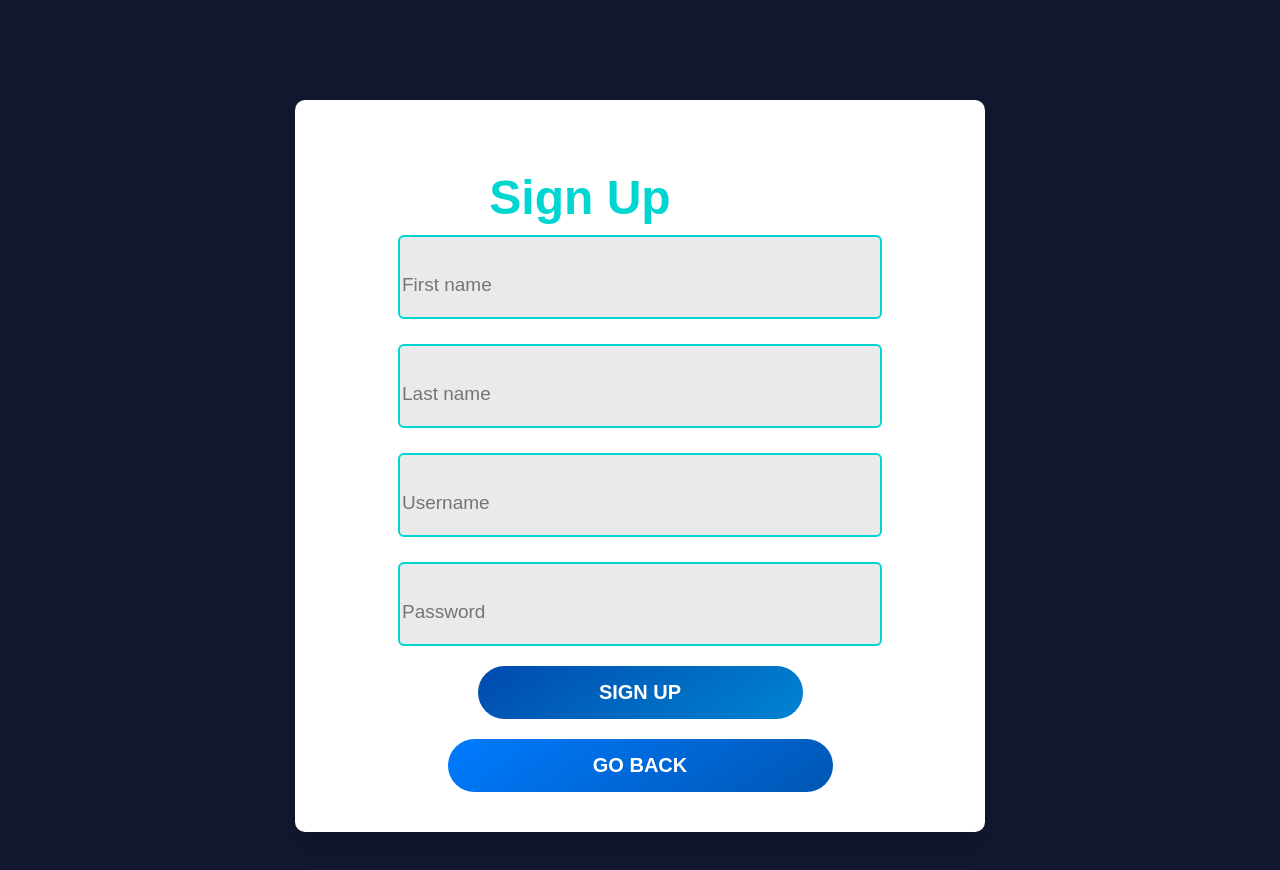
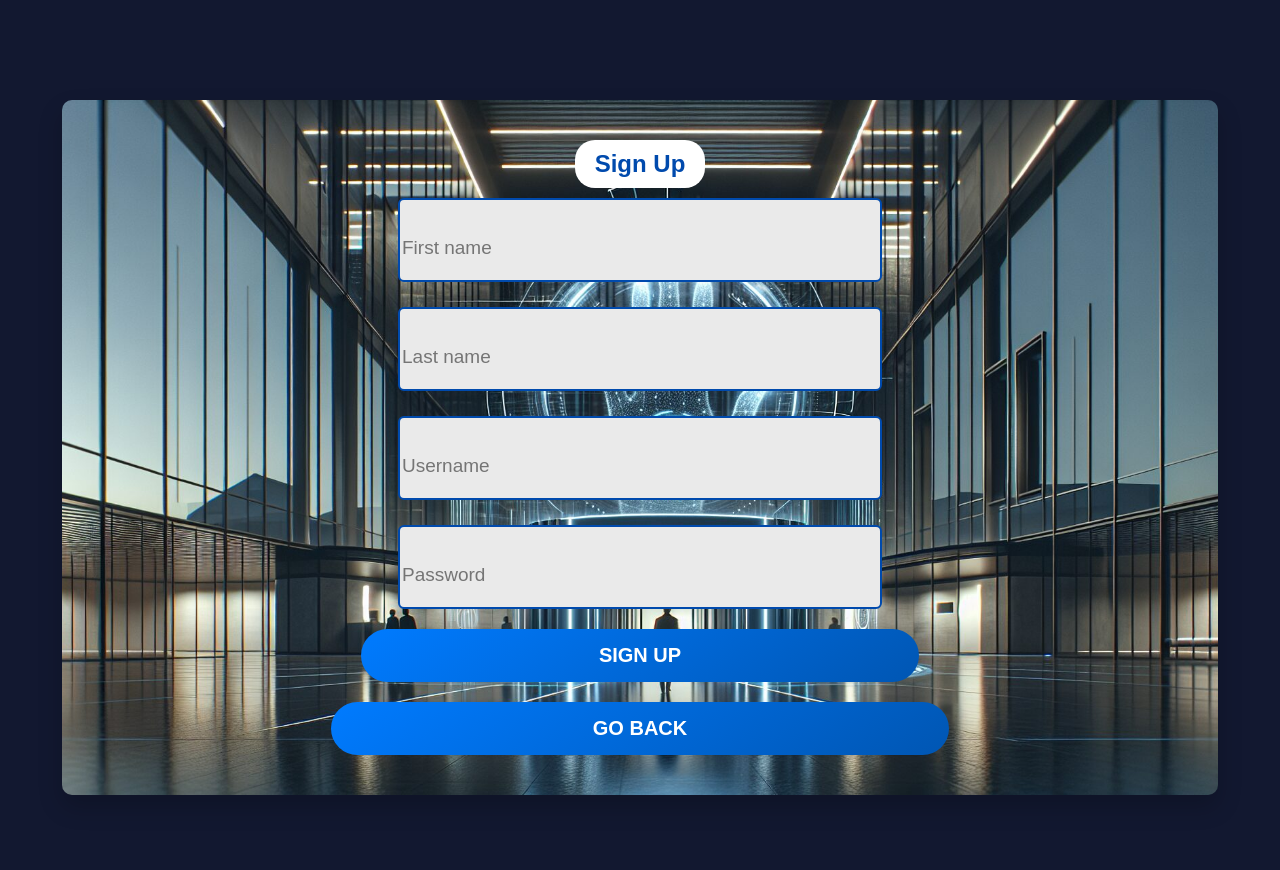
Before and after one commit to santosbogo/AccessControl, a React (Create React App) app in the folder src/main/frontend/: page /signup in a window 1280 px wide. After the commit the page ends 835 px from the top, so only its background shows below. Built offline with nearby package versions, Linux system fonts and the light colour scheme.

Commit message:
frontend modifications

```diff
--- a/src/main/frontend/src/Components/GetStarted/Login.css
+++ b/src/main/frontend/src/Components/GetStarted/Login.css
@@ -36,13 +36,6 @@
     margin-top: 30px;
 }
 
-.login-title {
-    display: flex;
-    flex-direction: column;
-    align-items: center;
-    margin-right: 100px;
-}
-
 .logo img {
     width: 150px;
     margin-right: 5px;
@@ -52,11 +45,12 @@
     color: #004aad; /* Azul oscuro */
     font-size: 24px; /* Tamaño de fuente ajustado */
     font-weight: bold; /* Texto en negrita */
-    margin-bottom: 20px; /* Espaciado inferior */
+    margin-bottom: 10px; /* Espaciado inferior */
     padding: 10px 20px; /* Ajustar el espacio alrededor del texto */
     background-color: white; /* Fondo blanco */
     border-radius: 20px;
 }
+
 .login-inputs {
     display: flex;
     flex-direction: column;
@@ -70,7 +64,7 @@
     width: 480px;
     height: 80px;
     background: #eaeaea;
-    border-color: #00d6d1;
+    border-color: #004aad; /* Borde azul oscuro */
     border-style: solid;
     border-width: 2px;
     border-radius: 6px;
--- a/src/main/frontend/src/Components/GetStarted/SignUp.css
+++ b/src/main/frontend/src/Components/GetStarted/SignUp.css
@@ -1,11 +1,11 @@
-
-
 .signup-container {
     display: flex;
     flex-direction: column;
     align-items: center;
-    background: #fff;
-    width: 650px;
+    background: #fff url("../../../public/accessControl.jpeg") no-repeat center;
+    background-size: cover; /* Ajusta el tamaño del fondo */
+    width: 90%; /* Ancho del contenedor */
+    max-width: 1200px; /* Ancho máximo del contenedor */
     padding: 40px 20px;
     margin: 80px auto 20px auto;
     box-shadow: 0 12px 24px rgba(0, 0, 0, 0.2);
@@ -13,26 +13,27 @@
     transition: transform 0.3s ease, box-shadow 0.3s ease;
 }
 
+.logo img {
+    width: 200px; /* Ajusta el tamaño de la foto */
+    margin-right: 5px;
+}
+
+
 .signup-container:hover {
     transform: translateY(-5px);
     box-shadow: 0 15px 30px rgba(0, 0, 0, 0.25);
 }
 
-.signup-header {
-    display: flex;
-    flex-direction: row;
-    align-items: center;
-    justify-content: center;
-    gap: 20px;
-    width: 100%;
-    margin-top: 30px;
-}
 
-.signup-title {
-    display: flex;
-    flex-direction: column;
-    align-items: center;
-    margin-right: 100px;
+
+.title {
+    color: #004aad; /* Azul oscuro */
+    font-size: 24px; /* Tamaño de fuente ajustado */
+    font-weight: bold; /* Texto en negrita */
+    margin-bottom: 10px; /* Espaciado inferior */
+    padding: 10px 20px; /* Ajustar el espacio alrededor del texto */
+    background-color: white; /* Fondo blanco */
+    border-radius: 20px;
 }
 
 
@@ -41,37 +42,31 @@
     margin-right: 5px;
 }
 
-.text{
-    color: #00d6d1;
-    font-size: 48px;
-    font-weight: 700;
-    margin-bottom: 10px;
-}
 
-.signup-inputs{
+.signup-inputs {
     display: flex;
     flex-direction: column;
     gap: 25px;
 }
 
-.signup-input{
+.signup-input {
     display: flex;
     align-items: center;
     margin: auto;
     width: 480px;
     height: 80px;
     background: #eaeaea;
-    border-color: #00d6d1;
+    border-color: #004aad; /* Borde azul oscuro */
     border-style: solid;
     border-width: 2px;
     border-radius: 6px;
 }
 
-.signup-input img{
+.signup-input img {
     margin: 0px 30px;
 }
 
-.signup-input input{
+.signup-input input {
     height: 50px;
     width: 400px;
     background: transparent;
@@ -80,54 +75,8 @@
     font-size: 19px;
     border-radius: 25px;
 }
-.signup-button {
-    padding: 15px 30px;
-    border: none;
-    border-radius: 30px;
-    color: #fff;
-    font-size: 20px;
-    font-weight: 600;
-    text-transform: uppercase;
-    cursor: pointer;
-    transition: background-color 0.3s ease, transform 0.2s ease, box-shadow 0.2s ease;
-    width: 50%;
-    font-family: 'Poppins', sans-serif;
-    background-image: linear-gradient(145deg, #004aad, #0084d1);
-    display: flex;
-    justify-content: center;
-    align-items: center;
-    outline: none;
-    margin-top: 20px;
-}
 
-.signup-button:hover {
-    background-image: linear-gradient(145deg, #00d6d1, #00b2aa);
-    transform: scale(1.05);
-    box-shadow: 0 4px 8px rgba(0,0,0,0.2);
-}
-
-.signup-input {
-    position: relative;
-}
-
-.error-message {
-    position: absolute;
-    top: 100%;
-    left: 50%;
-    transform: translateX(-50%);
-    width: calc(100% - 20px);
-    margin-top: 8px;
-    padding: 10px;
-    background-color: #ffdddd;
-    color: #d8000c;
-    border: 1px solid #d8000c;
-    border-radius: 4px;
-    text-align: center;
-    box-shadow: 0px 2px 4px rgba(0, 0, 0, 0.2);
-    z-index: 10;
-}
-
-
+.signup-button,
 .Go-back-button {
     padding: 15px 30px;
     border: none;
@@ -140,16 +89,18 @@
     transition: background-color 0.3s ease, transform 0.2s ease, box-shadow 0.2s ease;
     width: 50%;
     font-family: 'Poppins', sans-serif;
-    background-image: linear-gradient(145deg, #004aad, #0084d1);
+    background-image: linear-gradient(145deg, #007bff, #0056b3);
     display: flex;
     justify-content: center;
     align-items: center;
     outline: none;
     margin-top: 20px;
+    text-decoration: none; /* Remover subrayado */
 }
 
+.sign-button:hover,
 .Go-back-button:hover {
-    background-image: linear-gradient(145deg, #00d6d1, #00b2aa);
+    background-image: linear-gradient(145deg, #004aad, #003379); /* Azul oscuro para el hover */
     transform: scale(1.05);
     box-shadow: 0 4px 8px rgba(0,0,0,0.2);
 }
--- a/src/main/frontend/src/Components/GetStarted/SignUp.jsx
+++ b/src/main/frontend/src/Components/GetStarted/SignUp.jsx
@@ -18,7 +18,7 @@ const SignUp = () => {
         <div className="signup-container">
             <div className="signup-header">
                 <div className="signup-title">
-                    <div className="text"> Sign Up</div>
+                    <div className="title"> Sign Up</div>
                 </div>
                 <div className="logo">
                 </div>
--- a/src/main/frontend/src/Components/Home/Home.css
+++ b/src/main/frontend/src/Components/Home/Home.css
@@ -59,3 +59,14 @@
     transform: scale(1.05);
     box-shadow: 0 4px 8px rgba(0,0,0,0.2);
 }
+
+
+.main-title {
+    color: #004aad; /* Azul oscuro */
+    font-size: 24px; /* Tamaño de fuente ajustado */
+    font-weight: bold; /* Texto en negrita */
+    margin-bottom: 10px; /* Espaciado inferior */
+    padding: 10px 20px; /* Ajustar el espacio alrededor del texto */
+    background-color: white; /* Fondo blanco */
+    border-radius: 20px;
+}
--- a/src/main/frontend/src/Components/Home/Home.jsx
+++ b/src/main/frontend/src/Components/Home/Home.jsx
@@ -17,7 +17,7 @@ const HomePage = () => {
 
     return(
         <div className="home-page">
-            <h1>Welcome to the Access Control System</h1>
+            <div className="main-title"> Welcome to the Access Control System</div>
             <div className="button-container">
                 <button onClick={handleManageUsers}>Manage Users</button>
             </div>
--- a/src/main/frontend/src/Components/Home/ManageUsers/ManageUsers.css
+++ b/src/main/frontend/src/Components/Home/ManageUsers/ManageUsers.css
@@ -54,3 +54,31 @@
     transform: scale(1.05); /* Escalar al pasar el ratón */
     box-shadow: 0 4px 8px rgba(0, 0, 0, 0.2); /* Sombra al pasar el ratón */
 }
+
+
+.home-button :hover {
+    background-image: linear-gradient(145deg, #004aad, #003379); /* Color de fondo al pasar el ratón */
+    transform: scale(1.05); /* Escalar al pasar el ratón */
+    box-shadow: 0 4px 8px rgba(0, 0, 0, 0.2); /* Sombra al pasar el ratón */
+}
+
+.home-button {
+    padding: 15px 30px;
+    border: none;
+    border-radius: 30px;
+    color: #fff;
+    font-size: 20px;
+    font-weight: 600;
+    text-transform: uppercase;
+    cursor: pointer;
+    transition: background-color 0.3s ease, transform 0.2s ease, box-shadow 0.2s ease;
+    width: 50%;
+    font-family: 'Poppins', sans-serif;
+    background-image: linear-gradient(145deg, #007bff, #0056b3);
+    display: flex;
+    justify-content: center;
+    align-items: center;
+    outline: none;
+    margin-top: 20px;
+    text-decoration: none; /* Remover subrayado */
+}
--- a/src/main/frontend/src/Components/Home/ManageUsers/ManageUsers.jsx
+++ b/src/main/frontend/src/Components/Home/ManageUsers/ManageUsers.jsx
@@ -1,6 +1,8 @@
 import React, { useState } from "react";
 import { useNavigate } from "react-router-dom";
 import "./ManageUsers.css"; // Importar los estilos CSS
+import { Link } from 'react-router-dom'; // Importar Link si es necesario
+
 
 const ManageUsers = () => {
     const [searchTerm, setSearchTerm] = useState("");
@@ -41,7 +43,7 @@ const ManageUsers = () => {
 
     return (
         <div className="manage-users">
-            <h1>Manage Users</h1>
+            <div className="main-title">Manage Users</div>
             <button onClick={handleCreateUser}>Create New User</button>
             <form onSubmit={handleSearchSubmit}>
                 <input
@@ -51,6 +53,7 @@ const ManageUsers = () => {
                     onChange={handleSearchChange}
                 />
                 <button type="submit">Search</button>
+                <Link to="/Home/" className="home-button">Home</Link>
             </form>
             <div>
                 {/* Aquí se debería renderizar la lista de usuarios buscados */}
```
Also changed, not shown: src/main/frontend/src/Components/Home/ManageUsers/CreateUser/Create.css (added, +68 -0 lines), src/main/frontend/src/Components/Home/ManageUsers/CreateUser/Create.jsx (+27 -13 lines).
